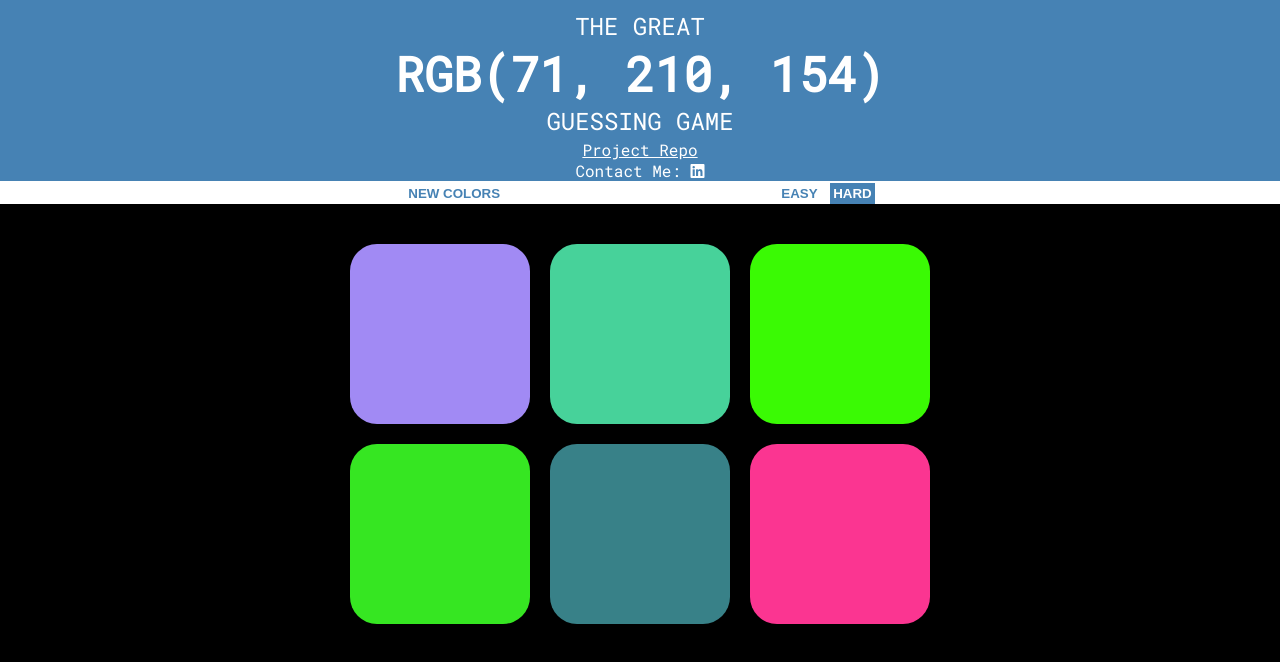
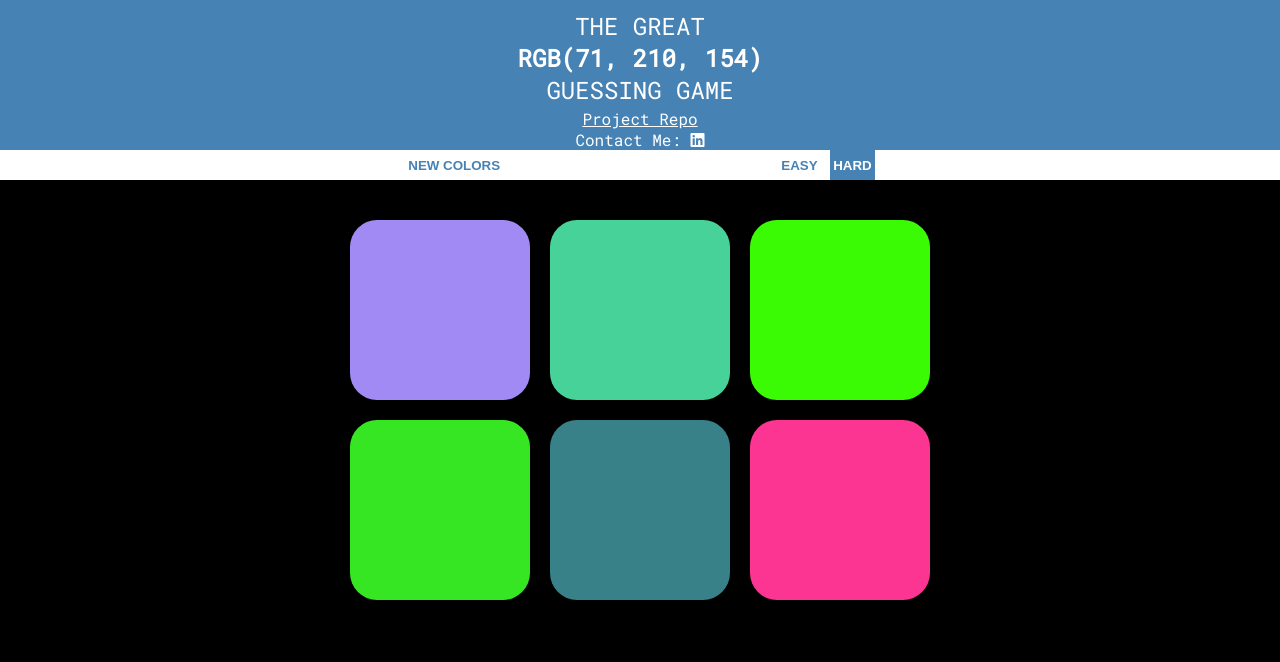
Before and after one commit to hnhon/colorgame, a plain HTML site: page index.html in a window 1280 px wide. Drawn offline with Linux system fonts and the light colour scheme.

Commit message:
adjust css

```diff
--- a/colorgame.css
+++ b/colorgame.css
@@ -31,6 +31,7 @@ a {
 
 #display {
   padding: 0px;
+  font-size: 1.5rem;
 }
 
 .repo {
@@ -42,6 +43,7 @@ a {
 }
 
 .titleDisplay {
+  margin: 0 auto;
   text-align: center;
   background-color: steelblue;
   color: white;
@@ -51,7 +53,7 @@ a {
 .buttonDisplay {
   background-color: white;
   text-align: center;
-  height: auto;
+  height: 30px;
 }
 
 .buttonStyle {
@@ -63,6 +65,10 @@ a {
   height: 100%;
   padding: 3px;
   font-weight: bold;
+}
+
+.buttonStyle:hover {
+  cursor: pointer;
 }
 
 .hidden {
```
